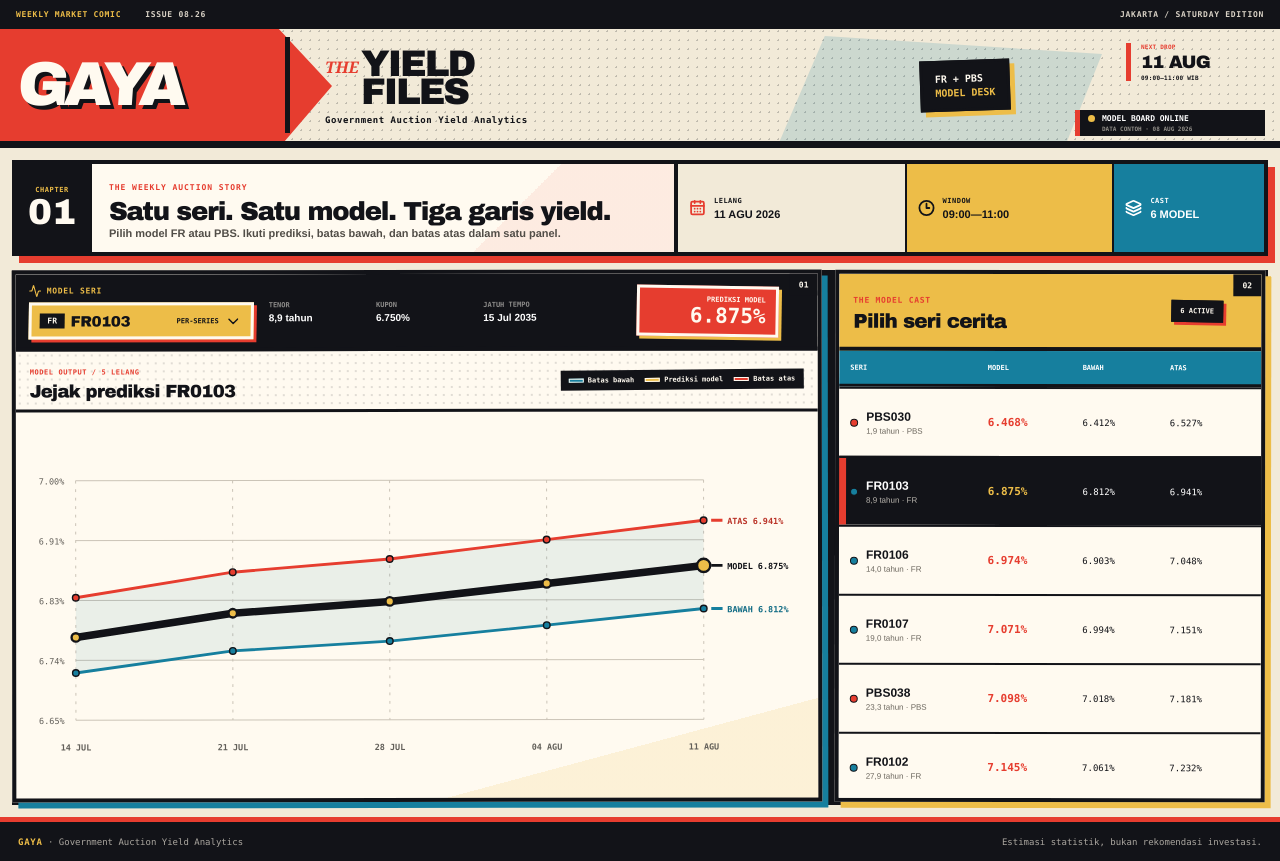
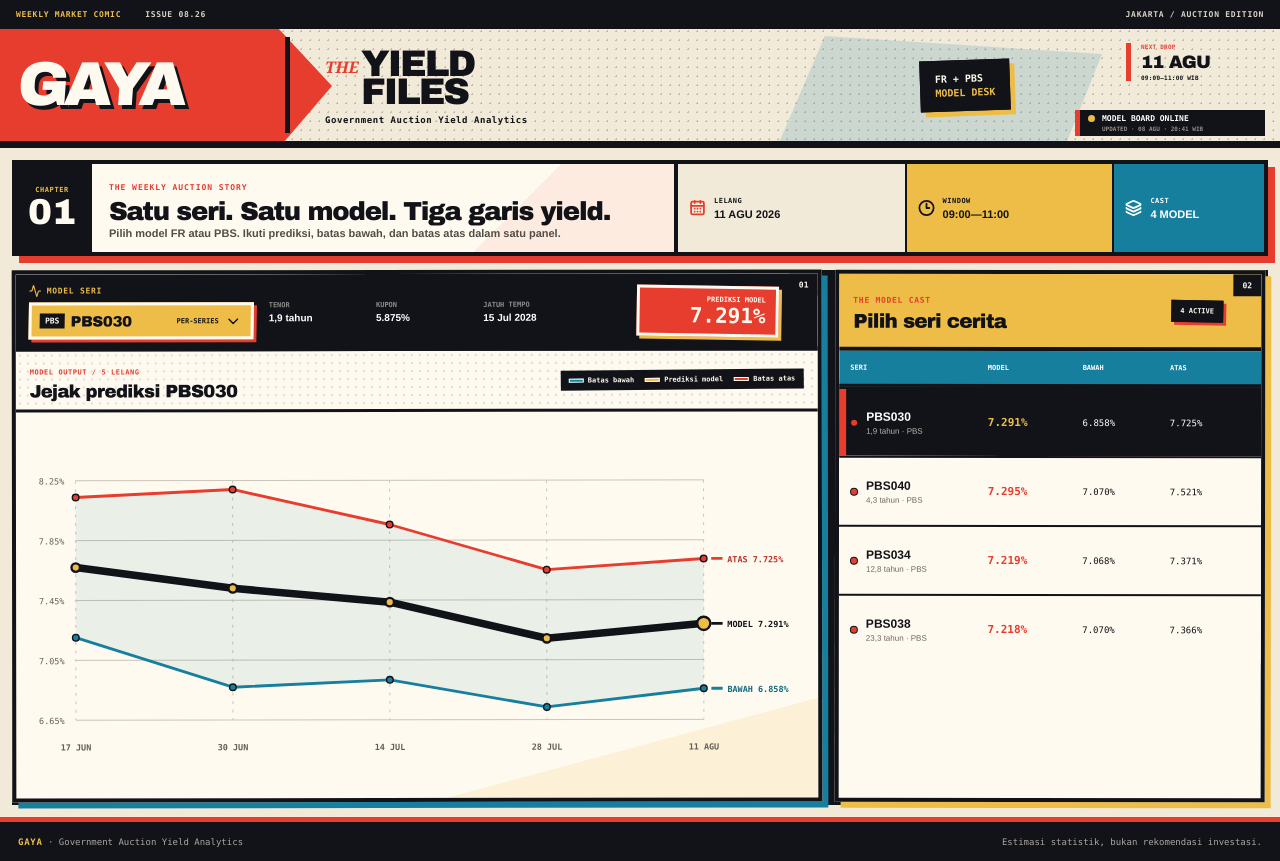
Before and after one commit to zzeiidann/GAYA, a React (Vite) app: page / in a window 1280 px wide. Built offline with nearby package versions, Linux system fonts and the light colour scheme.

Commit message:
Connect dashboard to weekly prediction feed

```diff
--- /dev/null
+++ b/public/data/predictions.json
@@ -0,0 +1,76 @@
+{
+  "schema_version": 1,
+  "status": "ready",
+  "auction_date": "2026-08-11",
+  "updated_at": "2026-08-08T20:41:21+07:00",
+  "predictions": [
+    {
+      "series": "PBS030",
+      "family": "PBS",
+      "maturity_date": "2028-07-15",
+      "tenor_years": 1.922142,
+      "coupon_rate_pct": 5.875,
+      "lower": 6.857863,
+      "prediction": 7.29138,
+      "upper": 7.724897,
+      "history": [
+        { "auction_date": "2026-06-17", "lower": 7.201651, "prediction": 7.669936, "upper": 8.138221, "actual": 7.07652 },
+        { "auction_date": "2026-06-30", "lower": 6.869112, "prediction": 7.529666, "upper": 8.190221, "actual": 7.18457 },
+        { "auction_date": "2026-07-14", "lower": 6.916792, "prediction": 7.435779, "upper": 7.954767, "actual": 7.14714 },
+        { "auction_date": "2026-07-28", "lower": 6.73436, "prediction": 7.193009, "upper": 7.651658, "actual": 7.19942 },
+        { "auction_date": "2026-08-11", "lower": 6.857863, "prediction": 7.29138, "upper": 7.724897, "actual": null }
+      ]
+    },
+    {
+      "series": "PBS040",
+      "family": "PBS",
+      "maturity_date": "2030-11-15",
+      "tenor_years": 4.255476,
+      "coupon_rate_pct": 5.0,
+      "lower": 7.069667,
+      "prediction": 7.295304,
+      "upper": 7.520942,
+      "history": [
+        { "auction_date": "2026-06-17", "lower": 6.890822, "prediction": 7.169188, "upper": 7.447554, "actual": 7.0568 },
+        { "auction_date": "2026-06-30", "lower": 6.90994, "prediction": 7.182309, "upper": 7.454678, "actual": 7.22975 },
+        { "auction_date": "2026-07-14", "lower": 7.006218, "prediction": 7.24046, "upper": 7.474702, "actual": 7.24853 },
+        { "auction_date": "2026-07-28", "lower": 6.960316, "prediction": 7.184252, "upper": 7.408189, "actual": 7.2996 },
+        { "auction_date": "2026-08-11", "lower": 7.069667, "prediction": 7.295304, "upper": 7.520942, "actual": null }
+      ]
+    },
+    {
+      "series": "PBS034",
+      "family": "PBS",
+      "maturity_date": "2039-06-15",
+      "tenor_years": 12.838809,
+      "coupon_rate_pct": 6.5,
+      "lower": 7.067809,
+      "prediction": 7.219461,
+      "upper": 7.371113,
+      "history": [
+        { "auction_date": "2026-06-17", "lower": 6.97232, "prediction": 7.13101, "upper": 7.2897, "actual": 7.13321 },
+        { "auction_date": "2026-06-30", "lower": 7.030543, "prediction": 7.162802, "upper": 7.29506, "actual": 7.23851 },
+        { "auction_date": "2026-07-14", "lower": 7.055147, "prediction": 7.189596, "upper": 7.324046, "actual": 7.30777 },
+        { "auction_date": "2026-07-28", "lower": 7.01276, "prediction": 7.152435, "upper": 7.292109, "actual": 7.30764 },
+        { "auction_date": "2026-08-11", "lower": 7.067809, "prediction": 7.219461, "upper": 7.371113, "actual": null }
+      ]
+    },
+    {
+      "series": "PBS038",
+      "family": "PBS",
+      "maturity_date": "2049-12-15",
+      "tenor_years": 23.338809,
+      "coupon_rate_pct": 6.875,
+      "lower": 7.069809,
+      "prediction": 7.217776,
+      "upper": 7.365744,
+      "history": [
+        { "auction_date": "2026-06-02", "lower": 6.832732, "prediction": 6.945596, "upper": 7.058459, "actual": 6.9083 },
+        { "auction_date": "2026-06-17", "lower": 6.976902, "prediction": 7.091723, "upper": 7.206544, "actual": 7.21325 },
+        { "auction_date": "2026-07-14", "lower": 7.004424, "prediction": 7.15598, "upper": 7.307535, "actual": 7.30999 },
+        { "auction_date": "2026-07-28", "lower": 7.011154, "prediction": 7.158824, "upper": 7.306494, "actual": 7.31589 },
+        { "auction_date": "2026-08-11", "lower": 7.069809, "prediction": 7.217776, "upper": 7.365744, "actual": null }
+      ]
+    }
+  ]
+}
--- a/src/main.tsx
+++ b/src/main.tsx
@@ -14,6 +14,7 @@ type Prediction = {
   lower: number;
   point: number;
   upper: number;
+  history: ForecastPoint[];
 };
 
 type ForecastPoint = {
@@ -23,19 +24,46 @@ type ForecastPoint = {
   upper: number;
 };
 
-const predictions: Prediction[] = [
-  { series: "PBS030", family: "PBS", maturity: "15 Jul 2028", tenor: "1,9 tahun", coupon: 5.875, lower: 6.412, point: 6.468, upper: 6.527 },
-  { series: "FR0103", family: "FR", maturity: "15 Jul 2035", tenor: "8,9 tahun", coupon: 6.75, lower: 6.812, point: 6.875, upper: 6.941 },
-  { series: "FR0106", family: "FR", maturity: "15 Agu 2040", tenor: "14,0 tahun", coupon: 7.125, lower: 6.903, point: 6.974, upper: 7.048 },
-  { series: "FR0107", family: "FR", maturity: "15 Agu 2045", tenor: "19,0 tahun", coupon: 7.125, lower: 6.994, point: 7.071, upper: 7.151 },
-  { series: "PBS038", family: "PBS", maturity: "15 Des 2049", tenor: "23,3 tahun", coupon: 6.875, lower: 7.018, point: 7.098, upper: 7.181 },
-  { series: "FR0102", family: "FR", maturity: "15 Jul 2054", tenor: "27,9 tahun", coupon: 6.875, lower: 7.061, point: 7.145, upper: 7.232 },
+type ApiForecastPoint = {
+  auction_date: string;
+  lower: number;
+  prediction: number;
+  upper: number;
+};
+
+type ApiPrediction = {
+  series: string;
+  family: Family;
+  maturity_date: string;
+  tenor_years: number;
+  coupon_rate_pct: number;
+  lower: number;
+  prediction: number;
+  upper: number;
+  history: ApiForecastPoint[];
+};
+
+type PredictionPayload = {
+  status: "ready" | "failed";
+  auction_date: string;
+  updated_at: string;
+  predictions: ApiPrediction[];
+};
+
+const demoPredictions: Prediction[] = [
+  { series: "PBS030", family: "PBS", maturity: "15 Jul 2028", tenor: "1,9 tahun", coupon: 5.875, lower: 6.412, point: 6.468, upper: 6.527, history: [] },
+  { series: "FR0103", family: "FR", maturity: "15 Jul 2035", tenor: "8,9 tahun", coupon: 6.75, lower: 6.812, point: 6.875, upper: 6.941, history: [] },
+  { series: "FR0106", family: "FR", maturity: "15 Agu 2040", tenor: "14,0 tahun", coupon: 7.125, lower: 6.903, point: 6.974, upper: 7.048, history: [] },
+  { series: "FR0107", family: "FR", maturity: "15 Agu 2045", tenor: "19,0 tahun", coupon: 7.125, lower: 6.994, point: 7.071, upper: 7.151, history: [] },
+  { series: "PBS038", family: "PBS", maturity: "15 Des 2049", tenor: "23,3 tahun", coupon: 6.875, lower: 7.018, point: 7.098, upper: 7.181, history: [] },
+  { series: "FR0102", family: "FR", maturity: "15 Jul 2054", tenor: "27,9 tahun", coupon: 6.875, lower: 7.061, point: 7.145, upper: 7.232, history: [] },
 ];
 
 const auctionLabels = ["14 JUL", "21 JUL", "28 JUL", "04 AGU", "11 AGU"];
 const historyOffsets = [-0.104, -0.069, -0.052, -0.026, 0];
 
 function makeHistory(item: Prediction): ForecastPoint[] {
+  if (item.history.length > 1) return item.history;
   return auctionLabels.map((label, index) => {
     if (index === auctionLabels.length - 1) {
       return { label, lower: item.lower, point: item.point, upper: item.upper };
@@ -51,6 +79,48 @@ function makeHistory(item: Prediction): ForecastPoint[] {
       upper: point + upperSpread,
     };
   });
+}
+
+function parseLocalDate(value: string): Date {
+  return new Date(`${value}T00:00:00+07:00`);
+}
+
+function formatDate(value: string, options: Intl.DateTimeFormatOptions): string {
+  return new Intl.DateTimeFormat("id-ID", { timeZone: "Asia/Jakarta", ...options })
+    .format(parseLocalDate(value))
+    .replaceAll(".", "");
+}
+
+function shortAuctionDate(value: string): string {
+  return formatDate(value, { day: "2-digit", month: "short" }).toUpperCase();
+}
+
+function fullAuctionDate(value: string): string {
+  return formatDate(value, { day: "2-digit", month: "short", year: "numeric" }).toUpperCase();
+}
+
+function issueLabel(value: string): string {
+  const parsed = parseLocalDate(value);
+  return `${String(parsed.getMonth() + 1).padStart(2, "0")}.${String(parsed.getFullYear()).slice(-2)}`;
+}
+
+function mapPayload(payload: PredictionPayload): Prediction[] {
+  return payload.predictions.map((item) => ({
+    series: item.series,
+    family: item.family,
+    maturity: formatDate(item.maturity_date, { day: "2-digit", month: "short", year: "numeric" }),
+    tenor: `${item.tenor_years.toLocaleString("id-ID", { minimumFractionDigits: 1, maximumFractionDigits: 1 })} tahun`,
+    coupon: item.coupon_rate_pct,
+    lower: item.lower,
+    point: item.prediction,
+    upper: item.upper,
+    history: item.history.map((entry) => ({
+      label: shortAuctionDate(entry.auction_date),
+      lower: entry.lower,
+      point: entry.prediction,
+      upper: entry.upper,
+    })),
+  }));
 }
 
 function ModelChart({ item }: { item: Prediction }) {
@@ -118,10 +188,47 @@ function ModelChart({ item }: { item: Prediction }) {
 }
 
 function App() {
+  const [predictions, setPredictions] = useState(demoPredictions);
   const [selectedSeries, setSelectedSeries] = useState("FR0103");
   const [modelMenuOpen, setModelMenuOpen] = useState(false);
+  const [auctionDate, setAuctionDate] = useState("2026-08-11");
+  const [dataLabel, setDataLabel] = useState("DEMO FALLBACK");
   const modelPickerRef = useRef<HTMLDivElement>(null);
   const selected = predictions.find((item) => item.series === selectedSeries) ?? predictions[0];
+
+  useEffect(() => {
+    let active = true;
+    fetch("/data/predictions.json", { cache: "no-store" })
+      .then((response) => {
+        if (!response.ok) throw new Error(`Prediction feed returned ${response.status}`);
+        return response.json() as Promise<PredictionPayload>;
+      })
+      .then((payload) => {
+        if (!active || payload.status !== "ready" || payload.predictions.length === 0) return;
+        const mapped = mapPayload(payload);
+        setPredictions(mapped);
+        setAuctionDate(payload.auction_date);
+        setSelectedSeries((current) =>
+          mapped.some((item) => item.series === current) ? current : mapped[0].series
+        );
+        const updated = new Date(payload.updated_at);
+        setDataLabel(
+          `UPDATED · ${new Intl.DateTimeFormat("id-ID", {
+            day: "2-digit",
+            month: "short",
+            hour: "2-digit",
+            minute: "2-digit",
+            timeZone: "Asia/Jakarta",
+          }).format(updated).replace(",", " ·").replaceAll(".", ":").toUpperCase()} WIB`
+        );
+      })
+      .catch(() => {
+        if (active) setDataLabel("DEMO FALLBACK");
+      });
+    return () => {
+      active = false;
+    };
+  }, []);
 
   useEffect(() => {
     if (!modelMenuOpen) return;
@@ -151,8 +258,8 @@ function App() {
       <header className="comic-masthead">
         <div className="issue-rail">
           <b>WEEKLY MARKET COMIC</b>
-          <span>ISSUE 08.26</span>
-          <span>JAKARTA / SATURDAY EDITION</span>
+          <span>ISSUE {issueLabel(auctionDate)}</span>
+          <span>JAKARTA / AUCTION EDITION</span>
         </div>
         <div className="cover-brand">GAYA</div>
         <div className="cover-title">
@@ -163,10 +270,10 @@ function App() {
         <div className="cover-slug">FR + PBS<br /><b>MODEL DESK</b></div>
         <div className="auction-date">
           <small>NEXT DROP</small>
-          <b>11 AUG</b>
+          <b>{shortAuctionDate(auctionDate)}</b>
           <span>09:00—11:00 WIB</span>
         </div>
-        <div className="cover-status"><i /><span>MODEL BOARD ONLINE</span><small>DATA CONTOH · 08 AUG 2026</small></div>
+        <div className="cover-status"><i /><span>MODEL BOARD ONLINE</span><small>{dataLabel}</small></div>
       </header>
 
       <main>
@@ -178,7 +285,7 @@ function App() {
             <p>Pilih model FR atau PBS. Ikuti prediksi, batas bawah, dan batas atas dalam satu panel.</p>
           </div>
           <div className="desk-facts">
-            <article><CalendarDays /><div><span>LELANG</span><b>11 AGU 2026</b></div></article>
+            <article><CalendarDays /><div><span>LELANG</span><b>{fullAuctionDate(auctionDate)}</b></div></article>
             <article><Clock3 /><div><span>WINDOW</span><b>09:00—11:00</b></div></article>
             <article><Layers3 /><div><span>CAST</span><b>{predictions.length} MODEL</b></div></article>
           </div>
```
Also changed, not shown: 1 other file (tests, documents, lock files or other folders).
